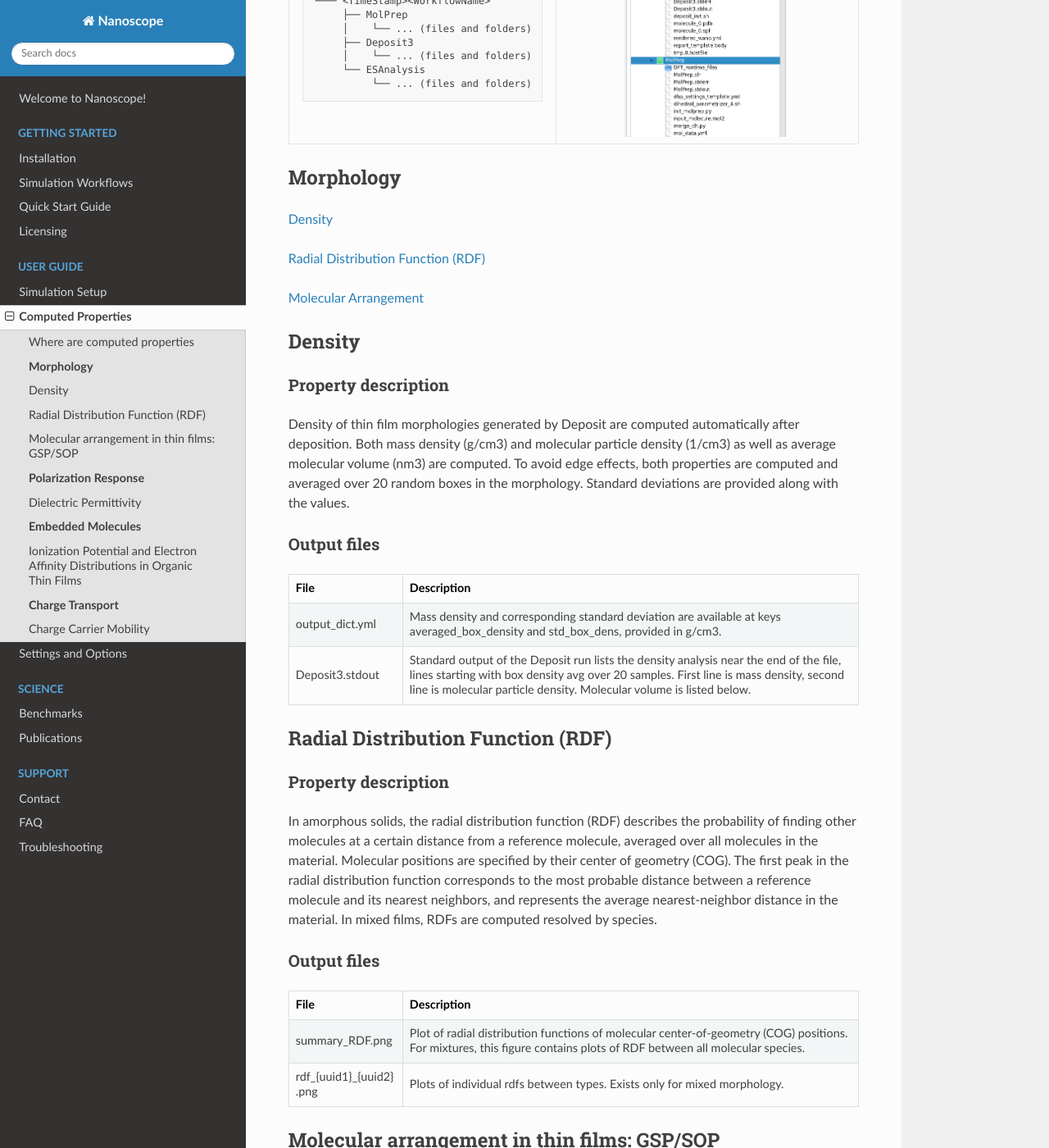
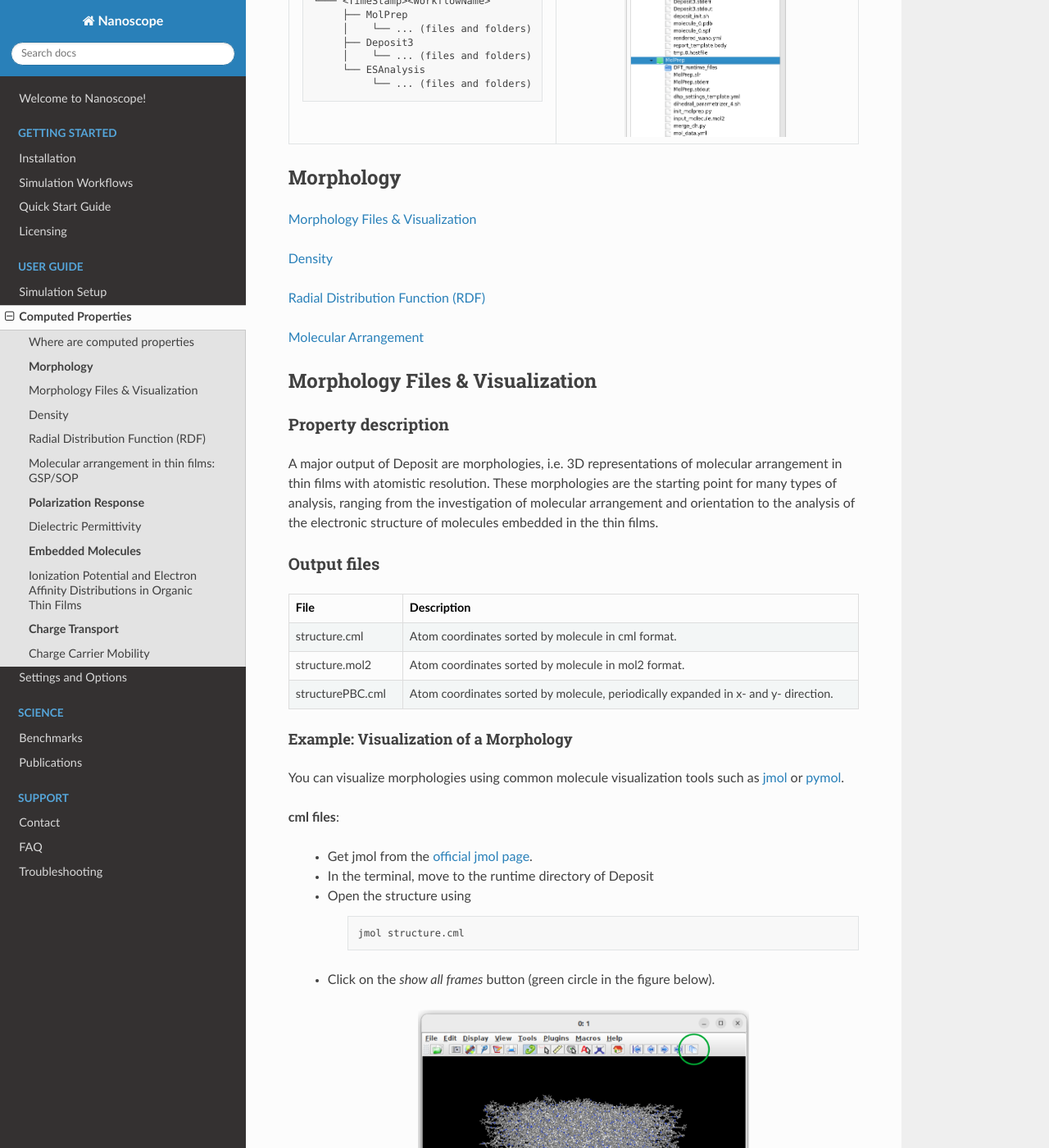
Before and after one commit to NanomatchGmbH/nanoscope-docs, a Sphinx documentation site: the page built from docs/source/user_guide/computed_properties.rst, in a window 1280 px wide and 1400 px high, scrolled down 917 px. Shown: the whole window at 82% size. Built offline with Sphinx 7.4.7 and the Read the Docs theme 3.1.0, drawn with Linux system fonts in a browser that asks for light colours; some of the changed text lies outside the part shown.

Commit message:
added morphology visualization

```diff
--- a/docs/source/user_guide/computed_properties.rst
+++ b/docs/source/user_guide/computed_properties.rst
@@ -83,11 +83,91 @@ In the right panel of SimStack, go to ``Jobs & Workflows``. Completed jobs (show
 **Morphology**
 ---------------
 
+:ref:`viz`
+
 :ref:`Density <density>`
 
 :ref:`Radial Distribution Function (RDF) <radial_distribution_function>`
 
 :ref:`Molecular Arrangement <molecular_arrangement>`
+
+
+
+.. _viz:
+
+Morphology Files & Visualization
+-----------------------------
+Property description
+~~~~~~~~~~~~~~~~~~~~~~~
+
+A major output of Deposit are morphologies, i.e. 3D representations of molecular arrangement in thin films with atomistic resolution. These morphologies are the starting point for many types of analysis, ranging from the investigation of molecular arrangement and orientation to the analysis of the electronic structure of molecules embedded in the thin films.
+
+Output files
+~~~~~~~~~~~~~
+
+.. raw:: html
+
+   <table class="docutils" style="width: 100%; table-layout: fixed; border-collapse: collapse;">
+      <thead>
+         <tr>
+            <th style="width: 20%; padding: 8px; border: 1px solid #ddd; text-align: left; overflow-wrap: break-word; white-space: normal;">File</th>
+            <th style="width: 80%; padding: 8px; border: 1px solid #ddd; text-align: left; overflow-wrap: break-word; white-space: normal;">Description</th>
+         </tr>
+      </thead>
+      <tbody>
+         <tr>
+            <td style="padding: 8px; border: 1px solid #ddd; overflow-wrap: break-word; white-space: normal;">structure.cml</td>
+            <td style="padding: 8px; border: 1px solid #ddd; overflow-wrap: break-word; white-space: normal;">Atom coordinates sorted by molecule in cml format.</td>
+         </tr>
+         <tr>
+            <td style="padding: 8px; border: 1px solid #ddd; overflow-wrap: break-word; white-space: normal;">structure.mol2</td>
+            <td style="padding: 8px; border: 1px solid #ddd; overflow-wrap: break-word; white-space: normal;">Atom coordinates sorted by molecule in mol2 format.</td>
+         </tr>
+         <tr>
+            <td style="padding: 8px; border: 1px solid #ddd; overflow-wrap: break-word; white-space: normal;">structurePBC.cml</td>
+            <td style="padding: 8px; border: 1px solid #ddd; overflow-wrap: break-word; white-space: normal;">Atom coordinates sorted by molecule, periodically expanded in x- and y- direction.</td>
+         </tr>
+      </tbody>
+    </table>
+
+Example: Visualization of a Morphology
+"""""""""""""""""""""""""""""""""""""""""
+
+You can visualize morphologies using common molecule visualization tools such as `jmol <https://jmol.sourceforge.net/>`_ or `pymol <https://www.pymol.org/>`_.
+
+**cml files**:
+
+    * Get jmol from the `official jmol page <https://jmol.sourceforge.net/>`_.
+    * In the terminal, move to the runtime directory of Deposit
+    * Open the structure using
+
+        .. code-block:: bash
+
+            jmol structure.cml
+
+    * Click on the `show all frames` button (green circle in the figure below).
+
+    .. image:: computed_properties/morph_viz_jmol.png
+       :alt: morphology visualization with jmol
+       :align: center
+       :width: 60%
+
+**mol2 files**:
+
+    * Get pymol from the `official pymol page <https://www.pymol.org/>`_.
+    * In the terminal, move to the runtime directory of Deposit
+    * Open the structure using
+
+        .. code-block:: bash
+
+            pymol structure.mol2
+
+    * In pymol, type `set all_states, 1` to show all molecules.
+
+    .. image:: computed_properties/morph_viz_pymol.png
+       :alt: morphology visualization with pymol
+       :align: center
+       :width: 60%
 
 .. _density:
 
```
Also changed, not shown: docs/source/user_guide/computed_properties/morph_viz_jmol.png (added), docs/source/user_guide/computed_properties/morph_viz_pymol.png (added).
